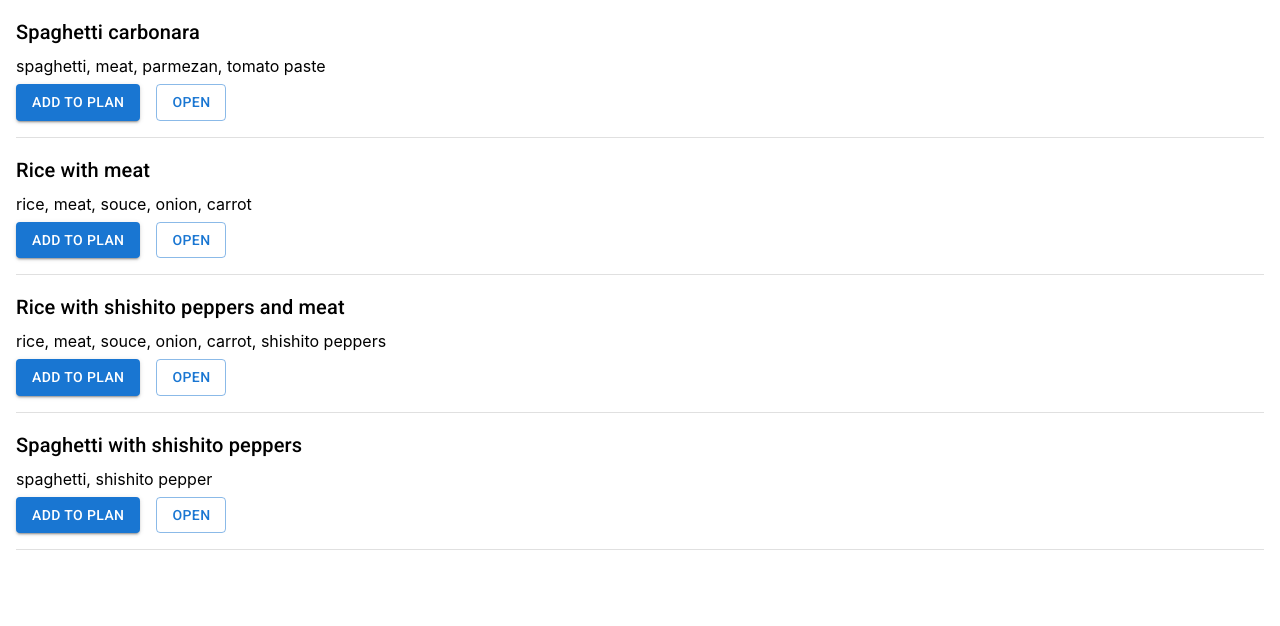
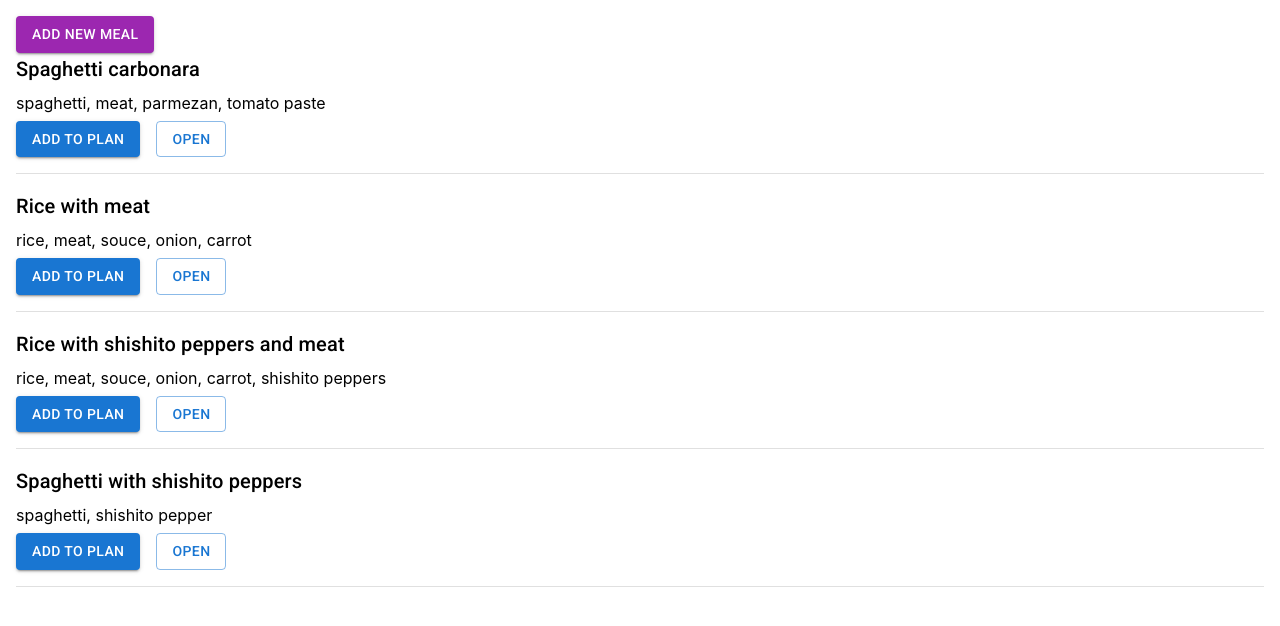
Before and after one commit to alekseevaiana/meals_planner, a React (Create React App) app: page / in a window 1280 px wide. Shown: the top 626 px of the page. Built offline with nearby package versions, Linux system fonts and the light colour scheme.

Commit message:
add route to create new meal

```diff
--- a/package.json
+++ b/package.json
@@ -12,6 +12,7 @@
     "@testing-library/user-event": "^13.5.0",
     "react": "^17.0.2",
     "react-dom": "^17.0.2",
+    "react-router-dom": "^6.2.1",
     "react-scripts": "5.0.0",
     "web-vitals": "^2.1.3"
   },
--- a/src/App.js
+++ b/src/App.js
@@ -1,10 +1,19 @@
+import { BrowserRouter as Router, Route, Routes, Link } from "react-router-dom";
 import Home from "./Home";
+import CreateMeal from "./CreateMeal";
 
 function App() {
   return (
-    <div className="App">
-      <Home />
-    </div>
+    <Router>
+      <div className="App">
+        <Routes>
+          <Route exact path="/" element={<Home />} />
+        </Routes>
+        <Routes>
+          <Route exact path="/new_meal" element={<CreateMeal />} />
+        </Routes>
+      </div>
+    </Router>
   );
 }
 
--- /dev/null
+++ b/src/CreateMeal.js
@@ -0,0 +1,13 @@
+import { Link } from "react-router-dom";
+import { Button, Typography } from "@mui/material";
+
+export default function CreateMeal() {
+  return (
+    <>
+      <Button variant="contained" color="secondary" component={Link} to={"/"}>
+        Back home
+      </Button>
+      <Typography variant="h6">Add new meal</Typography>
+    </>
+  );
+}
--- a/src/Home.js
+++ b/src/Home.js
@@ -1,3 +1,4 @@
+import { Route, Routes } from "react-router-dom";
 import { Box, BottomNavigation } from "@mui/material";
 import BottomNavigationAction from "@mui/material/BottomNavigationAction";
 import RestoreIcon from "@mui/icons-material/Restore";
--- a/src/MealsList.js
+++ b/src/MealsList.js
@@ -1,9 +1,18 @@
-import { Box, Button, Divider, Typography } from "@mui/material";
+import { Link } from "react-router-dom";
+import { Button, Divider } from "@mui/material";
 import MealsItem from "./MealsItem";
 
 export default function MealsList({ meals }) {
   return (
     <>
+      <Button
+        variant="contained"
+        color="secondary"
+        component={Link}
+        to={"/new_meal"}
+      >
+        Add new meal
+      </Button>
       {meals.map((item) => {
         return (
           <>
```
Also changed, not shown: 1 other file (tests, documents, lock files or other folders).
